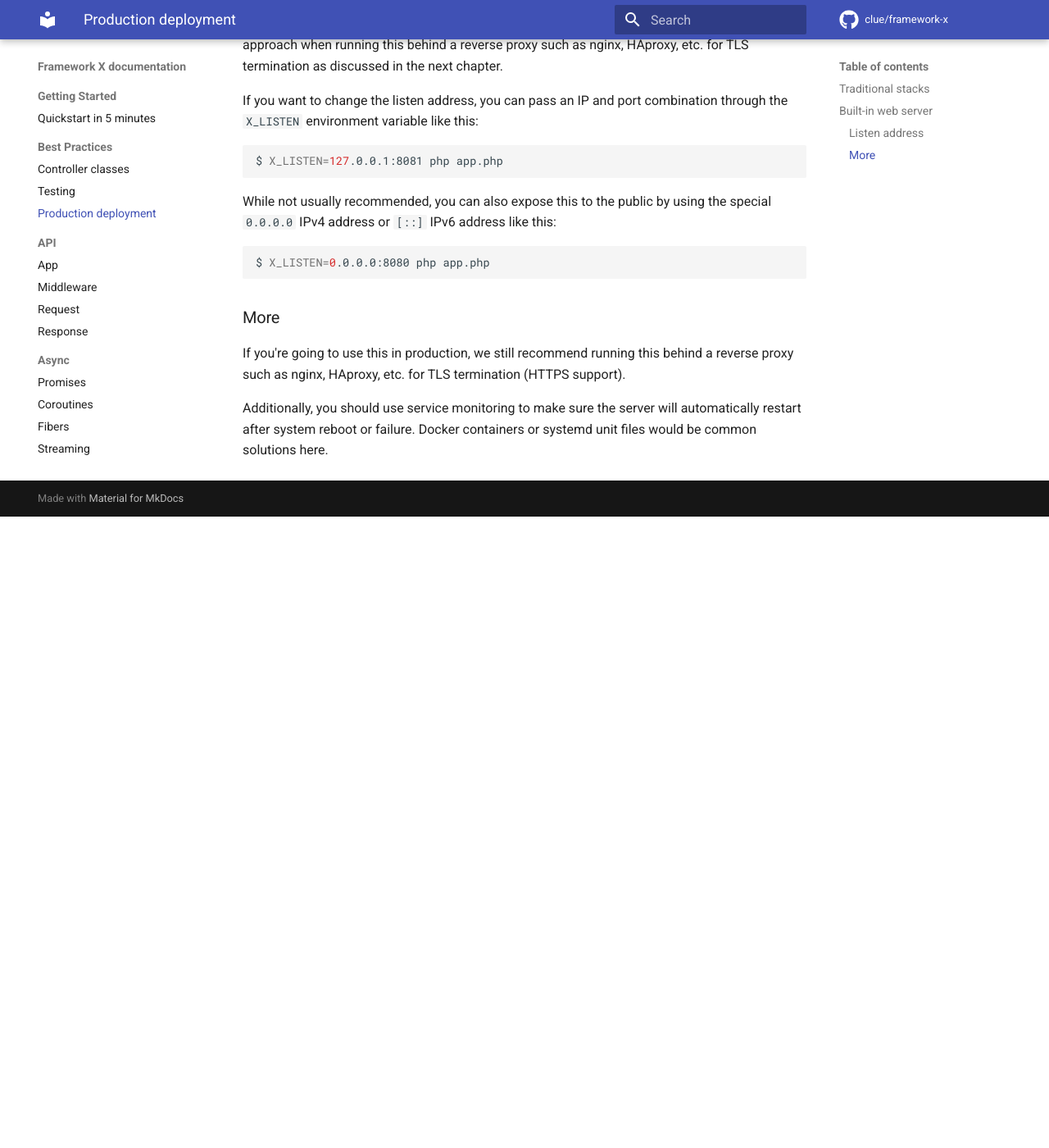
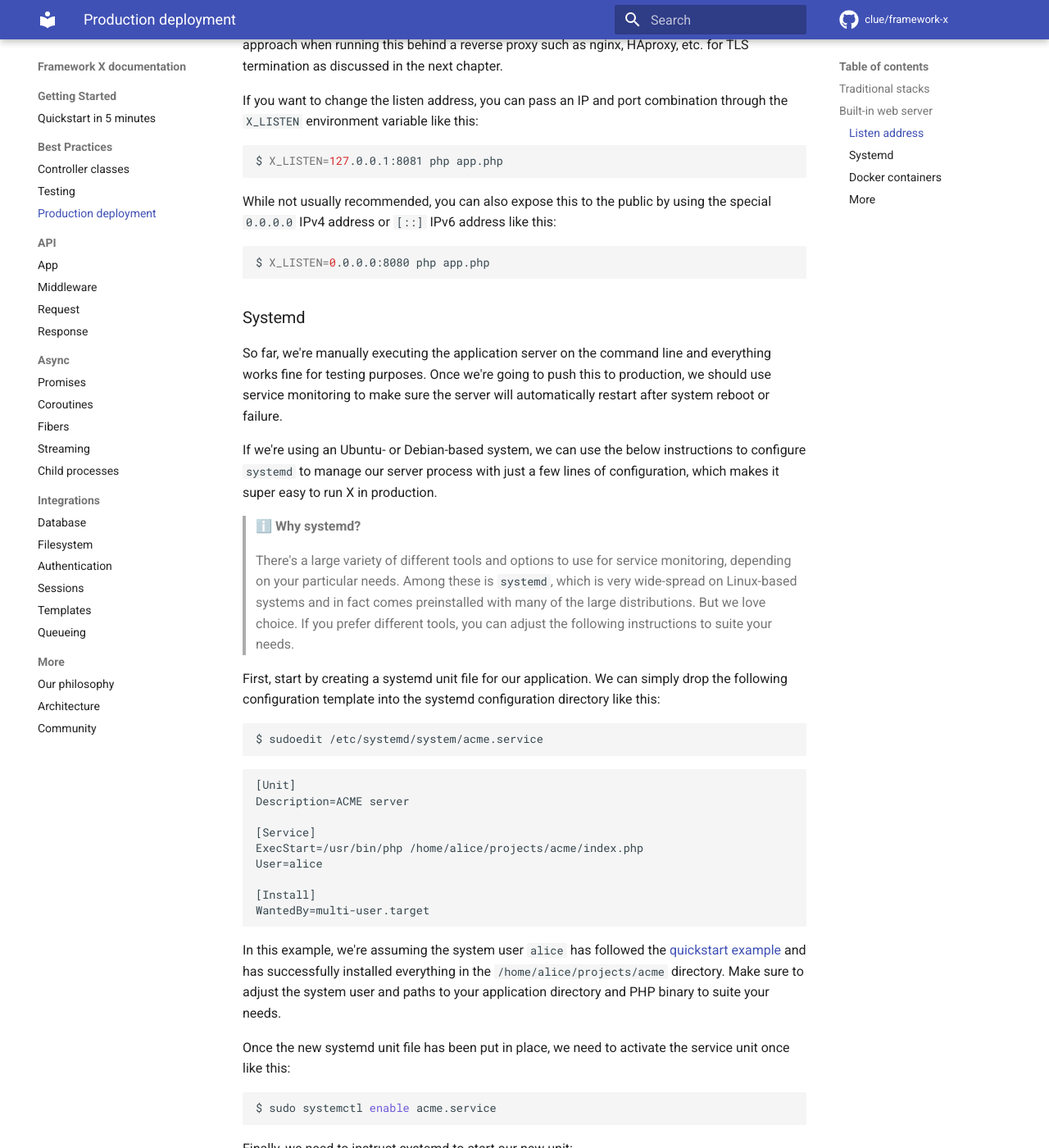
Before and after one commit to clue/framework-x, an MkDocs documentation site: the page built from docs/best-practices/deployment.md, in a window 1280 px wide and 1400 px high, scrolled down 1512 px. Shown: the whole window at 82% size. Built offline with MkDocs 1.6.1 and Material for MkDocs 9.7.7, drawn with Linux system fonts in a browser that asks for light colours; comment, search, counter and statistics services are not loaded; before the commit the page ends 2142 px from its top, so only the background shows below that; some of the changed text lies outside the part shown.

Commit message:
Add documentation for systemd service unit configuration

````diff
--- a/docs/best-practices/deployment.md
+++ b/docs/best-practices/deployment.md
@@ -76,12 +76,90 @@ the special `0.0.0.0` IPv4 address or `[::]` IPv6 address like this:
 $ X_LISTEN=0.0.0.0:8080 php app.php
 ```
 
+### Systemd
+
+So far, we're manually executing the application server on the command line and
+everything works fine for testing purposes. Once we're going to push this to
+production, we should use service monitoring to make sure the server will
+automatically restart after system reboot or failure.
+
+If we're using an Ubuntu- or Debian-based system, we can use the below
+instructions to configure `systemd` to manage our server process with just a
+few lines of configuration, which makes it super easy to run X in production.
+
+> ℹ️ **Why systemd?**
+>
+> There's a large variety of different tools and options to use for service
+> monitoring, depending on your particular needs. Among these is `systemd`, which
+> is very wide-spread on Linux-based systems and in fact comes preinstalled with
+> many of the large distributions. But we love choice. If you prefer different
+> tools, you can adjust the following instructions to suite your needs.
+
+First, start by creating a systemd unit file for our application. We can simply
+drop the following configuration template into the systemd configuration
+directory like this:
+
+```bash
+$ sudoedit /etc/systemd/system/acme.service
+```
+
+```
+[Unit]
+Description=ACME server
+
+[Service]
+ExecStart=/usr/bin/php /home/alice/projects/acme/index.php
+User=alice
+
+[Install]
+WantedBy=multi-user.target
+```
+
+In this example, we're assuming the system user `alice` has followed the
+[quickstart example](../getting-started/quickstart.md) and has successfully
+installed everything in the `/home/alice/projects/acme` directory. Make sure to
+adjust the system user and paths to your application directory and PHP binary
+to suite your needs.
+
+Once the new systemd unit file has been put in place, we need to activate the
+service unit once like this:
+
+```bash
+$ sudo systemctl enable acme.service
+```
+
+Finally, we need to instruct systemd to start our new unit:
+
+```bash
+$ sudo systemctl start acme.service
+```
+
+And that's it already! Systemd now monitors our application server and will
+automatically start, stop and restart the server application when needed. You
+can check the status at any time like this:
+
+```bash
+$ sudo systemctl status acme.service
+● acme.service - ACME server
+     Loaded: loaded (/etc/systemd/system/acme.service; enabled; vendor preset: enabled)
+     Active: active (running)
+[…]
+```
+
+This should be enough to get you started with systemd. If you want to learn more
+about systemd, check out the
+[official documentation](https://www.freedesktop.org/software/systemd/man/systemd.service.html).
+
+### Docker containers
+
+> ⚠️ **Documentation still under construction**
+>
+> You're seeing an early draft of the documentation that is still in the works.
+> Give feedback to help us prioritize.
+> We also welcome [contributors](../more/community.md) to help out!
+
 ### More
 
 If you're going to use this in production, we still recommend running this
 behind a reverse proxy such as nginx, HAproxy, etc. for TLS termination
 (HTTPS support).
-
-Additionally, you should use service monitoring to make sure the server will
-automatically restart after system reboot or failure. Docker containers or
-systemd unit files would be common solutions here.
````
